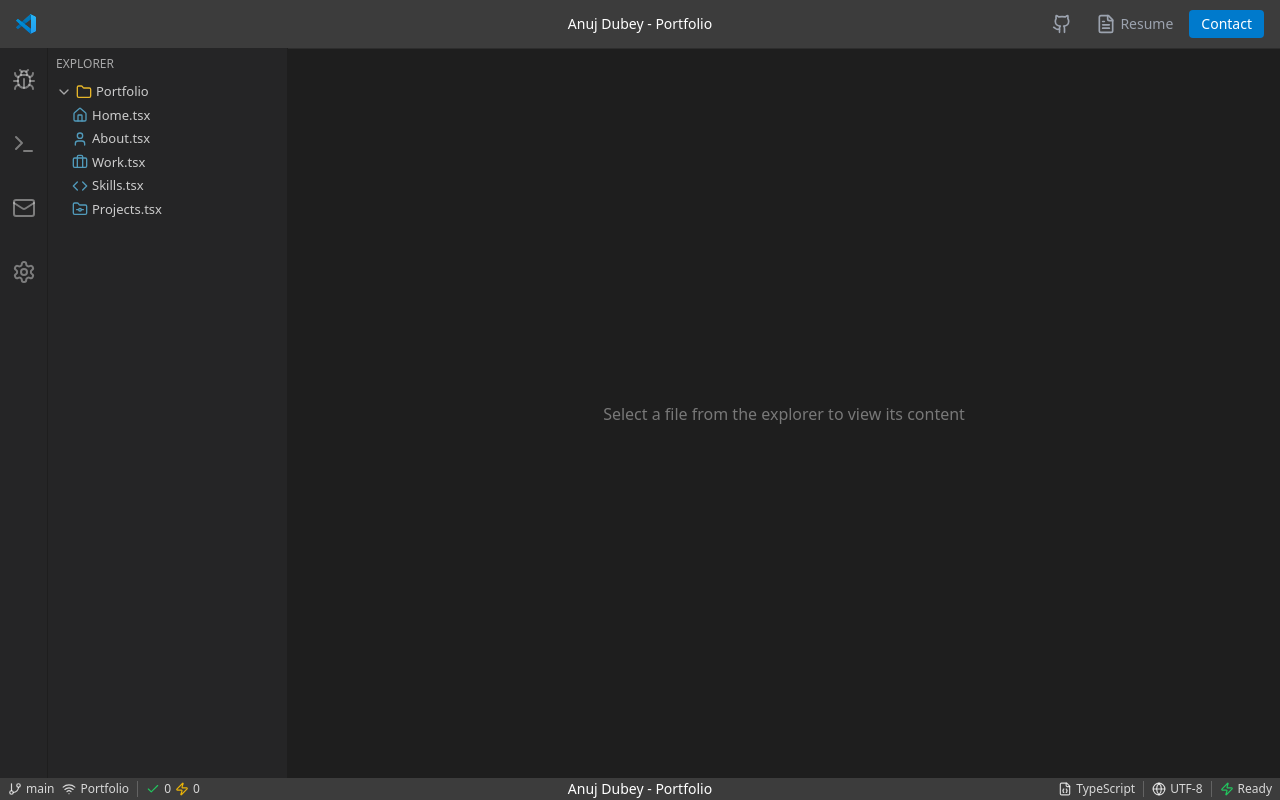
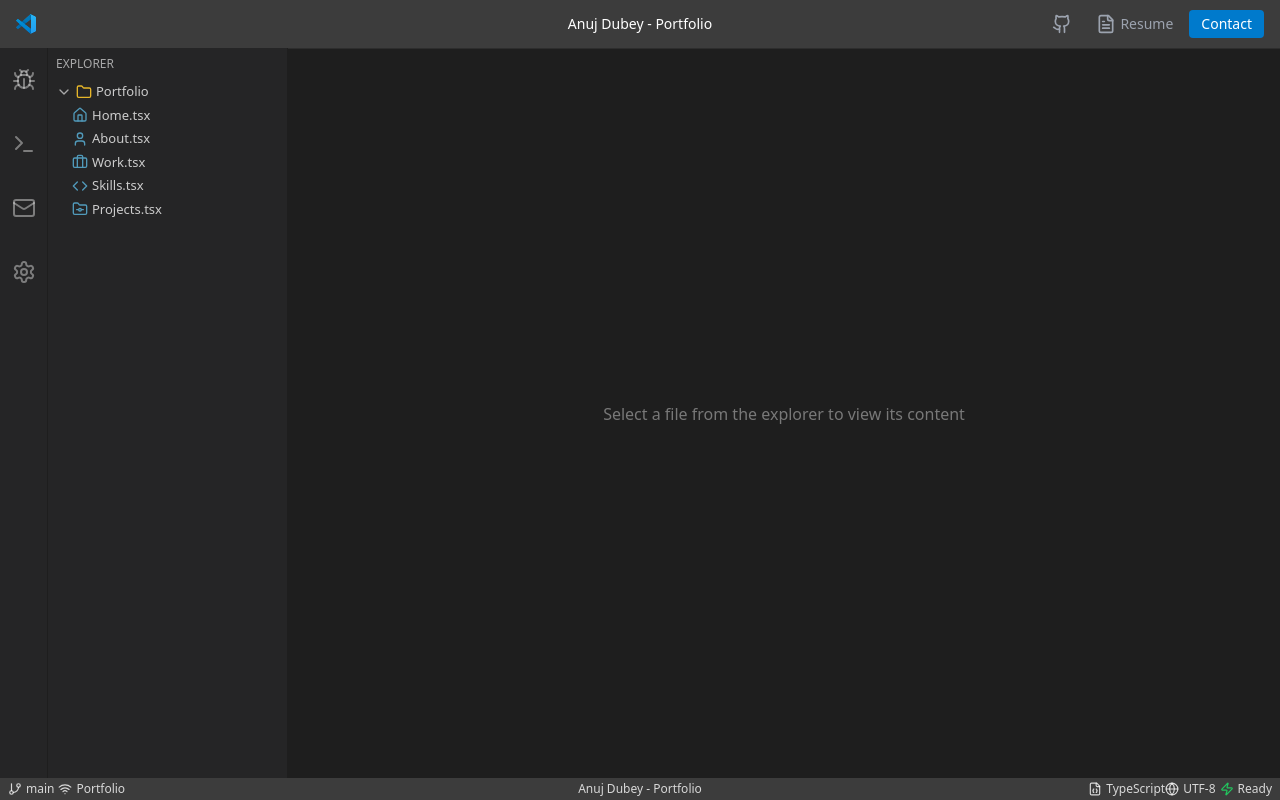
Before and after one commit to repo-anuj/vscode-portfolio, a React (Vite) app: page / in a window 1280 px wide. Built offline with nearby package versions, Linux system fonts and the light colour scheme.

Commit message:
layout footer

```diff
--- a/src/App.tsx
+++ b/src/App.tsx
@@ -138,7 +138,7 @@ const App: React.FC = () => {
         onMenuClick={() => setIsExplorerOpen(!isExplorerOpen)}
         onContactClick={handleContactClick}
       />
-      <div className="flex flex-1 overflow-hidden">
+      <div className="flex-1 flex overflow-hidden">
         <div className="flex">
           <Sidebar
             onBugClick={handleBugClick}
@@ -152,15 +152,15 @@ const App: React.FC = () => {
             onClose={() => setIsExplorerOpen(false)}
           />
         </div>
-        <div className="flex-1 flex flex-col overflow-hidden">
+        <div className="flex-1 flex flex-col min-w-0">
           <TabsBar
             openFiles={openFiles}
             activeFile={activeFile}
             onTabClick={handleTabClick}
             onTabClose={handleTabClose}
           />
-          <div className={`flex-1 overflow-auto relative ${showTerminal ? 'pb-[280px]' : ''}`}>
-            <div className="h-full overflow-y-auto main-content">
+          <div className="flex-1 relative overflow-hidden">
+            <div className="h-full overflow-y-auto">
               {renderContent()}
             </div>
             {showTerminal && (
@@ -170,6 +170,7 @@ const App: React.FC = () => {
                   setIsContactMode(false)
                 }}
                 startContactForm={isContactMode}
+                className="absolute bottom-0 left-0 right-0 h-[280px] bg-vscode-terminal"
               />
             )}
           </div>
--- a/src/components/StatusBar.tsx
+++ b/src/components/StatusBar.tsx
@@ -2,51 +2,41 @@ import { GitBranch, Wifi, Zap, FileJson, Globe, Check } from 'lucide-react'
 
 const StatusBar = () => {
   return (
-    <div className="h-[22px] bg-vscode-titlebar text-white/80 text-xs px-2 flex items-center justify-between select-none">
+    <div className="h-[22px] bg-vscode-titlebar text-white/80 text-xs px-2 flex items-center justify-between select-none relative">
       {/* Left Section */}
-      <div className="flex items-center divide-x divide-white/20">
-        <div className="flex items-center gap-2 pr-2">
+      <div className="flex items-center">
+        <div className="flex items-center gap-1">
           <button className="flex items-center gap-1 hover:text-white transition-colors">
             <GitBranch size={14} />
             <span className="hidden sm:inline">main</span>
           </button>
-          <button className="flex items-center gap-1 hover:text-white transition-colors">
+          <button className="hidden sm:flex items-center gap-1 hover:text-white transition-colors">
             <Wifi size={14} />
             <span className="hidden sm:inline">Portfolio</span>
-          </button>
-        </div>
-        <div className="flex items-center gap-2 px-2">
-          <button className="flex items-center gap-1 hover:text-white transition-colors">
-            <Check size={14} className="text-green-500" />
-            <span className="hidden sm:inline">0</span>
-            <Zap size={14} className="text-yellow-500" />
-            <span className="hidden sm:inline">0</span>
           </button>
         </div>
       </div>
 
       {/* Middle Section - Title */}
-      <div className="md:block absolute left-1/2 transform -translate-x-1/2">
-        <h1 className="text-white text-sm font-medium">
+      <div className="absolute left-1/2 transform -translate-x-1/2 whitespace-nowrap">
+        <h1 className="text-white/80 text-xs font-medium">
           Anuj Dubey - Portfolio
         </h1>
       </div>
 
       {/* Right Section */}
-      <div className="flex items-center divide-x divide-white/20">
-        <div className="hidden sm:flex items-center gap-2 px-2">
+      <div className="flex items-center">
+        <div className="hidden sm:flex items-center gap-1">
           <button className="flex items-center gap-1 hover:text-white transition-colors">
             <FileJson size={14} />
             <span>TypeScript</span>
           </button>
         </div>
-        <div className="flex items-center gap-2 px-2">
+        <div className="flex items-center gap-1">
           <button className="flex items-center gap-1 hover:text-white transition-colors">
             <Globe size={14} />
             <span className="hidden sm:inline">UTF-8</span>
           </button>
-        </div>
-        <div className="flex items-center gap-2 pl-2">
           <button className="flex items-center gap-1 hover:text-white transition-colors group">
             <Zap size={14} className="text-green-500 group-hover:animate-pulse" />
             <span className="hidden sm:inline">Ready</span>
```
